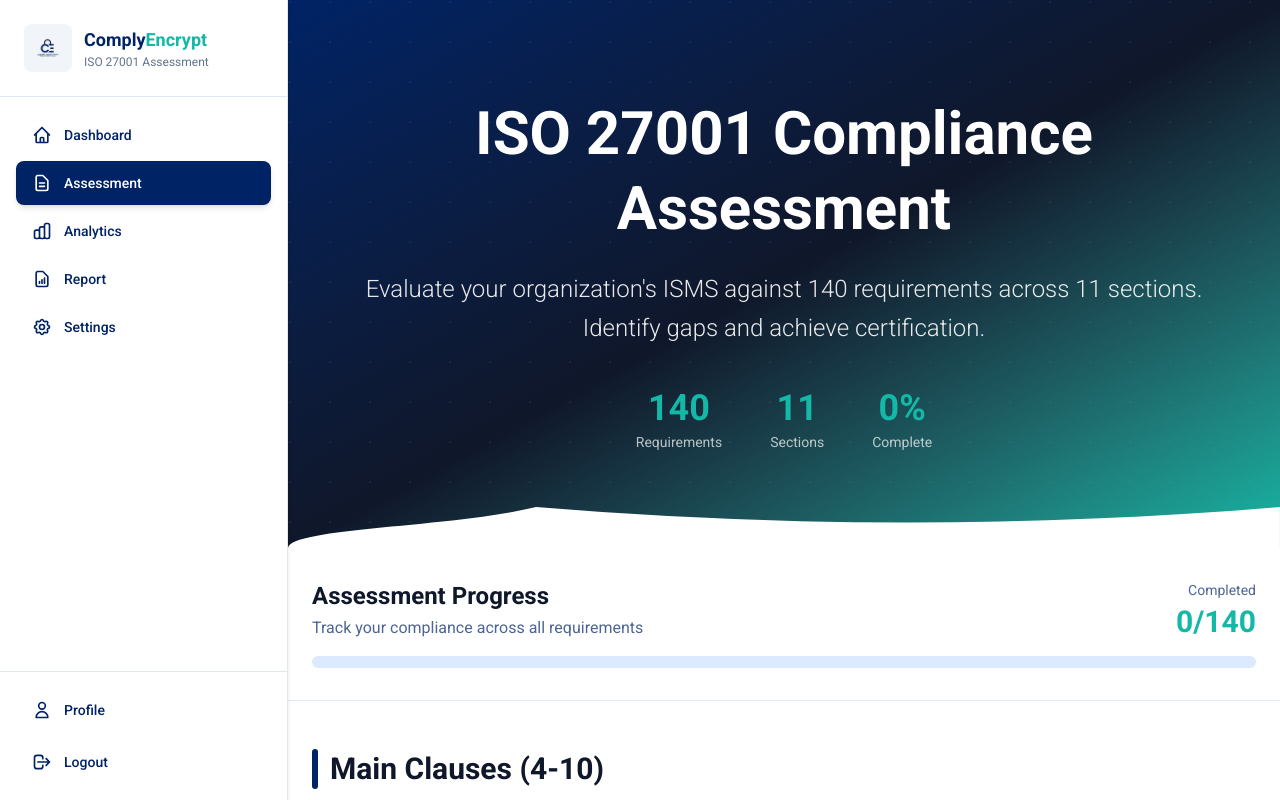
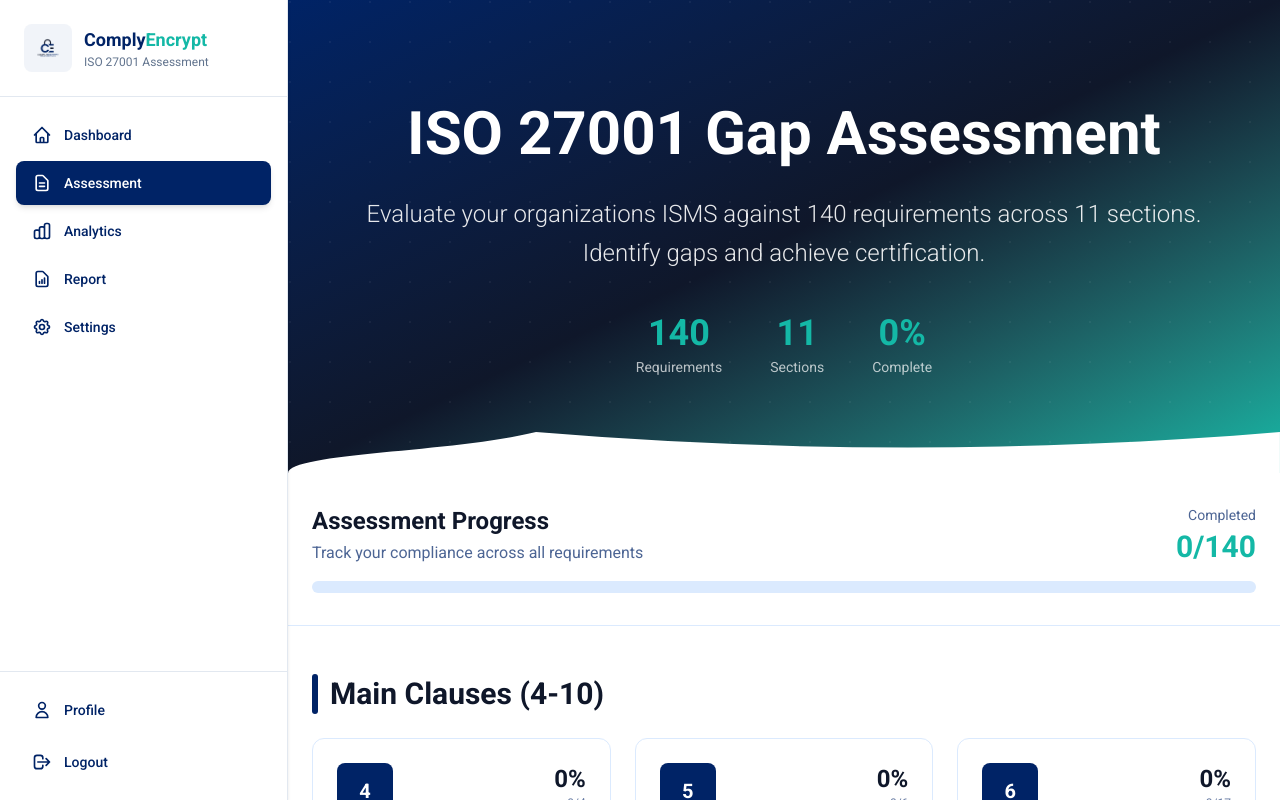
Before and after one commit to eishasohail/isoupdated1, a Next.js app: page / in a window 1280 px wide. Shown: the top 800 px of the page. Built offline with nearby package versions, Linux system fonts and the light colour scheme.

Commit message:
Update page.js

```diff
--- a/app/page.js
+++ b/app/page.js
@@ -90,12 +90,12 @@ export default function ISOFormHome() {
             <div className="text-center space-y-6 animate-fadeIn">
               {/* Main Title */}
               <h1 className="text-3xl md:text-5xl lg:text-6xl font-bold text-white leading-tight animate-slideUp">
-                ISO 27001 Compliance Assessment
+                ISO 27001 Gap Assessment
               </h1>
 
               {/* Subtitle */}
               <p className="text-base md:text-xl lg:text-2xl text-white/90 max-w-4xl mx-auto leading-relaxed font-light animate-slideUp" style={{ animationDelay: '0.1s' }}>
-                Evaluate your organization's ISMS against 140 requirements across 11 sections.
+                Evaluate your organizations ISMS against 140 requirements across 11 sections.
                 Identify gaps and achieve certification.
               </p>
 
```
